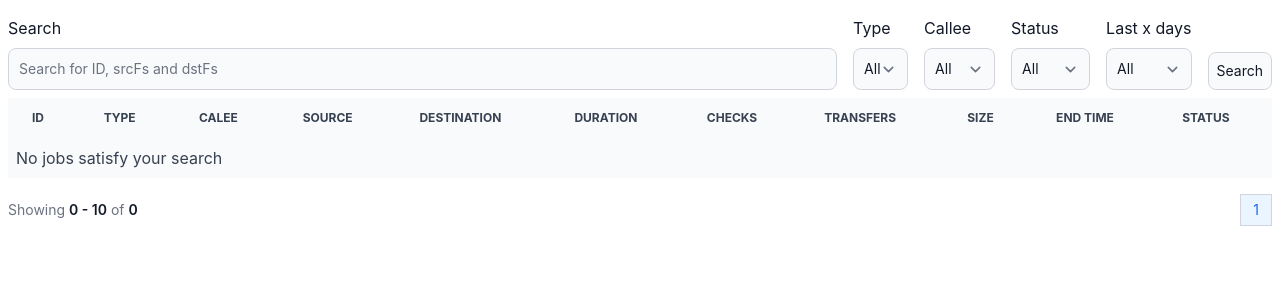
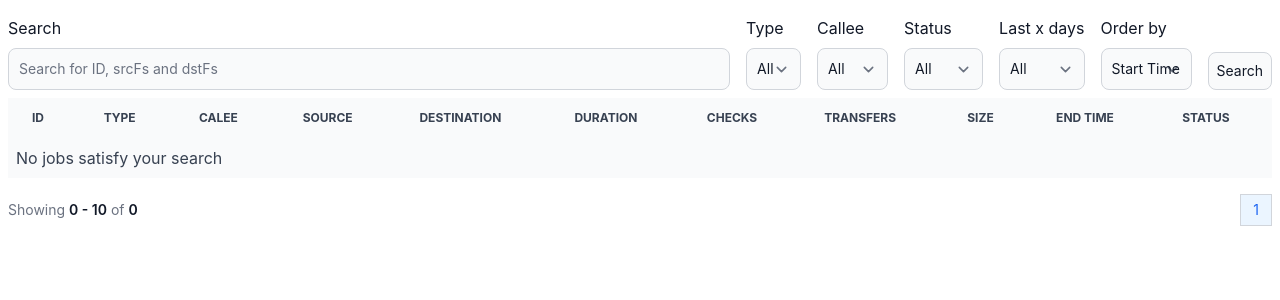
Before and after one commit to Zeptiny/Syncr, a Django app: page /job/list/ in a window 1280 px wide. Shown: the part 64-364 px from the top of the page. Run offline with Django 5.2, Linux system fonts and the light colour scheme; the visitor is signed in with stand-in values (Sample User, id 1); data that the repository does not hold is empty; some libraries are stand-ins or nearby versions.

Commit message:
Feat. ordering in job list

```diff
--- a/Syncr/sync/forms.py
+++ b/Syncr/sync/forms.py
@@ -107,6 +107,12 @@ class jobsSearchForm(forms.Form):
         widget=forms.Select(attrs={'class': 'bg-gray-50 border border-gray-300 text-gray-900 text-sm rounded-lg focus:ring-blue-500 focus:border-blue-500 block w-full p-2.5 dark:bg-gray-700 dark:border-gray-600 dark:placeholder-gray-400 dark:text-white dark:focus:ring-blue-500 dark:focus:border-blue-500'})
     )
 
+    order_by = forms.ChoiceField(
+        required=False,
+        choices=[('startTime', 'Start Time'), ('endTime', 'End Time'), ('duration', 'Duration'), ('bytes', 'Size')],
+        widget=forms.Select(attrs={'class': 'bg-gray-50 border border-gray-300 text-gray-900 text-sm rounded-lg focus:ring-blue-500 focus:border-blue-500 block w-full p-2.5 dark:bg-gray-700 dark:border-gray-600 dark:placeholder-gray-400 dark:text-white dark:focus:ring-blue-500 dark:focus:border-blue-500'})
+    )
+
     def __init__(self, *args, **kwargs):
         self.request = kwargs.pop('request')
         super(jobsSearchForm, self).__init__(*args, **kwargs)
--- a/Syncr/sync/templates/sync/jobList.html
+++ b/Syncr/sync/templates/sync/jobList.html
@@ -25,6 +25,10 @@
             <div>
                 <label for="{{ searchForm.last_x_days.id_for_label }}" class="block mb-2 text-gray-900 dark:text-white">{{ searchForm.last_x_days.label }}</label>
                 {{searchForm.last_x_days}}
+            </div>
+            <div>
+                <label for="{{ searchForm.order_by.id_for_label }}" class="block mb-2 text-gray-900 dark:text-white">{{ searchForm.order_by.label }}</label>
+                {{searchForm.order_by}}
             </div>
         </div>
 
--- a/Syncr/sync/views.py
+++ b/Syncr/sync/views.py
@@ -203,6 +203,11 @@ class jobListView(View):
             status = searchForm.cleaned_data.get('status')
             last_x_days = searchForm.cleaned_data.get('last_x_days')
 
+            order_by = searchForm.cleaned_data.get('order_by', 'startTime')
+            if not order_by: # For some reason, default is not applying correctly
+                order_by = 'startTime'
+
+
             if search:
                 filters &= (
                     Q(id__icontains=search) |
@@ -225,7 +230,7 @@ class jobListView(View):
                 days_ago = timezone.now() - timedelta(days=int(last_x_days))
                 filters &= Q(startTime__gte=days_ago)
 
-        jobs = models.Job.objects.filter(filters).order_by('-startTime')
+        jobs = models.Job.objects.filter(filters).order_by(f'-{order_by}')
 
         paginator = Paginator(jobs, 10)
         page_number = request.GET.get('page')
```
